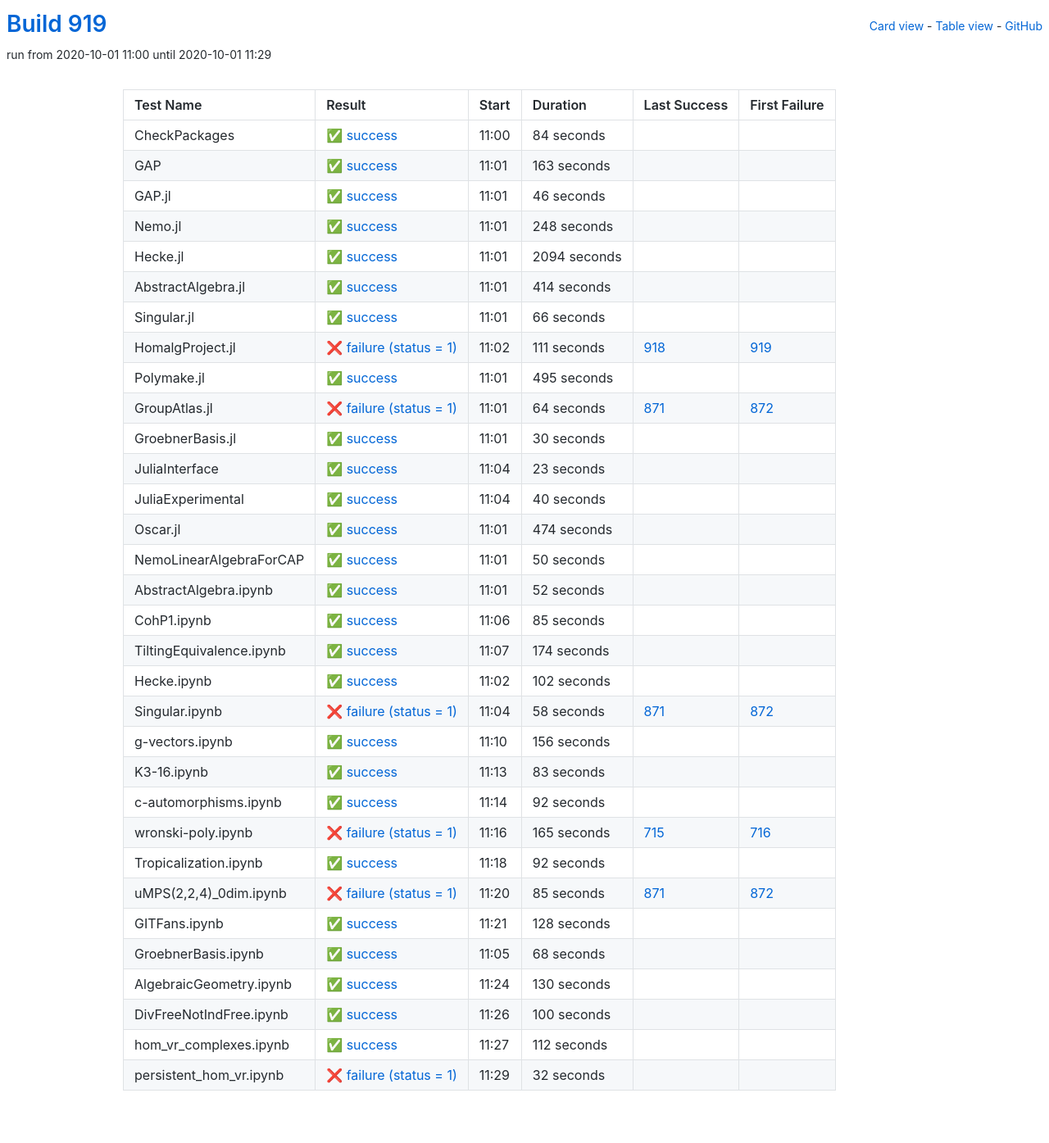
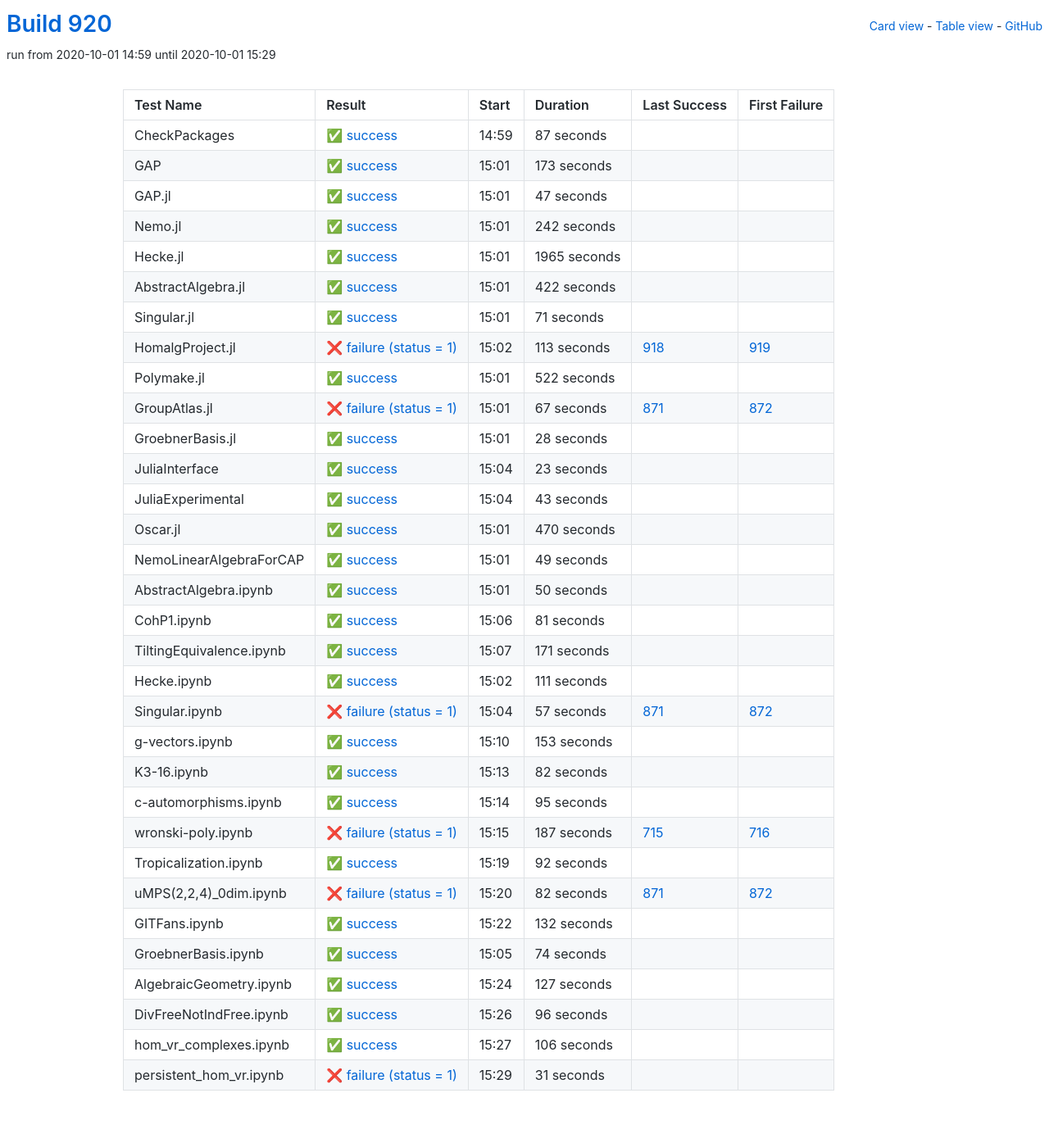
Before and after one commit to oscar-system/oscar-ci-status-stable, a Jekyll site: the page built from table.html, in a window 1280 px wide. Shown: the whole page at 82% size. Built offline with Jekyll 4.4.1, drawn with Linux system fonts in a browser that asks for light colours.

Commit message:
Build #920

```diff
--- a/_data/ci.yml
+++ b/_data/ci.yml
@@ -1,6 +1,6 @@
 ---
-build: 919
-build_url: https://oscarci.mathematik.uni-kl.de/job/oscar-stable/919/
+build: 920
+build_url: https://oscarci.mathematik.uni-kl.de/job/oscar-stable/920/
 job: oscar-stable
 organization: oscar-system
 repo: oscar-ci-status-stable
@@ -8,140 +8,140 @@ repourl: https://github.com/oscar-system/oscar-ci-status-stable
 tests:
 - name: CheckPackages
   id: checkpackages
-  log: https://oscarci.mathematik.uni-kl.de/job/oscar-stable/919/artifact/logs/build-919/CheckPackages.log
-  start: 2020-10-01 11:00
+  log: https://oscarci.mathematik.uni-kl.de/job/oscar-stable/920/artifact/logs/build-920/CheckPackages.log
+  start: 2020-10-01 14:59
   success: true
   exitcode: 0
   status: success
-  duration: 84
+  duration: 87
   last_success: false
   last_success_url:
   first_failure: false
   first_failure_url:
 - name: GAP
   id: gap
-  log: https://oscarci.mathematik.uni-kl.de/job/oscar-stable/919/artifact/logs/build-919/GAP.log
-  start: 2020-10-01 11:01
+  log: https://oscarci.mathematik.uni-kl.de/job/oscar-stable/920/artifact/logs/build-920/GAP.log
+  start: 2020-10-01 15:01
   success: true
   exitcode: 0
   status: success
-  duration: 163
+  duration: 173
   last_success: false
   last_success_url:
   first_failure: false
   first_failure_url:
 - name: GAP.jl
   id: gap-jl
-  log: https://oscarci.mathematik.uni-kl.de/job/oscar-stable/919/artifact/logs/build-919/GAP.jl.log
-  start: 2020-10-01 11:01
+  log: https://oscarci.mathematik.uni-kl.de/job/oscar-stable/920/artifact/logs/build-920/GAP.jl.log
+  start: 2020-10-01 15:01
   success: true
   exitcode: 0
   status: success
-  duration: 46
+  duration: 47
   last_success: false
   last_success_url:
   first_failure: false
   first_failure_url:
 - name: Nemo.jl
   id: nemo-jl
-  log: https://oscarci.mathematik.uni-kl.de/job/oscar-stable/919/artifact/logs/build-919/Nemo.jl.log
-  start: 2020-10-01 11:01
+  log: https://oscarci.mathematik.uni-kl.de/job/oscar-stable/920/artifact/logs/build-920/Nemo.jl.log
+  start: 2020-10-01 15:01
   success: true
   exitcode: 0
   status: success
-  duration: 248
+  duration: 242
   last_success: false
   last_success_url:
   first_failure: false
   first_failure_url:
 - name: Hecke.jl
   id: hecke-jl
-  log: https://oscarci.mathematik.uni-kl.de/job/oscar-stable/919/artifact/logs/build-919/Hecke.jl.log
-  start: 2020-10-01 11:01
+  log: https://oscarci.mathematik.uni-kl.de/job/oscar-stable/920/artifact/logs/build-920/Hecke.jl.log
+  start: 2020-10-01 15:01
   success: true
   exitcode: 0
   status: success
-  duration: 2094
+  duration: 1965
   last_success: false
   last_success_url:
   first_failure: false
   first_failure_url:
 - name: AbstractAlgebra.jl
   id: abstractalgebra-jl
-  log: https://oscarci.mathematik.uni-kl.de/job/oscar-stable/919/artifact/logs/build-919/AbstractAlgebra.jl.log
-  start: 2020-10-01 11:01
+  log: https://oscarci.mathematik.uni-kl.de/job/oscar-stable/920/artifact/logs/build-920/AbstractAlgebra.jl.log
+  start: 2020-10-01 15:01
   success: true
   exitcode: 0
   status: success
-  duration: 414
+  duration: 422
   last_success: false
   last_success_url:
   first_failure: false
   first_failure_url:
 - name: Singular.jl
   id: singular-jl
-  log: https://oscarci.mathematik.uni-kl.de/job/oscar-stable/919/artifact/logs/build-919/Singular.jl.log
-  start: 2020-10-01 11:01
+  log: https://oscarci.mathematik.uni-kl.de/job/oscar-stable/920/artifact/logs/build-920/Singular.jl.log
+  start: 2020-10-01 15:01
   success: true
   exitcode: 0
   status: success
-  duration: 66
+  duration: 71
   last_success: false
   last_success_url:
   first_failure: false
   first_failure_url:
 - name: HomalgProject.jl
   id: homalgproject-jl
-  log: https://oscarci.mathematik.uni-kl.de/job/oscar-stable/919/artifact/logs/build-919/HomalgProject.jl.log
-  start: 2020-10-01 11:02
+  log: https://oscarci.mathematik.uni-kl.de/job/oscar-stable/920/artifact/logs/build-920/HomalgProject.jl.log
+  start: 2020-10-01 15:02
   success: false
   exitcode: 1
   status: failure
-  duration: 111
+  duration: 113
   last_success: 918
   last_success_url: https://oscarci.mathematik.uni-kl.de/job/oscar-stable/918/
   first_failure: 919
   first_failure_url: https://oscarci.mathematik.uni-kl.de/job/oscar-stable/919/
 - name: Polymake.jl
   id: polymake-jl
-  log: https://oscarci.mathematik.uni-kl.de/job/oscar-stable/919/artifact/logs/build-919/Polymake.jl.log
-  start: 2020-10-01 11:01
+  log: https://oscarci.mathematik.uni-kl.de/job/oscar-stable/920/artifact/logs/build-920/Polymake.jl.log
+  start: 2020-10-01 15:01
   success: true
   exitcode: 0
   status: success
-  duration: 495
+  duration: 522
   last_success: false
   last_success_url:
   first_failure: false
   first_failure_url:
 - name: GroupAtlas.jl
   id: groupatlas-jl
-  log: https://oscarci.mathematik.uni-kl.de/job/oscar-stable/919/artifact/logs/build-919/GroupAtlas.jl.log
-  start: 2020-10-01 11:01
+  log: https://oscarci.mathematik.uni-kl.de/job/oscar-stable/920/artifact/logs/build-920/GroupAtlas.jl.log
+  start: 2020-10-01 15:01
   success: false
   exitcode: 1
   status: failure
-  duration: 64
+  duration: 67
   last_success: 871
   last_success_url: https://oscarci.mathematik.uni-kl.de/job/oscar-stable/871/
   first_failure: 872
   first_failure_url: https://oscarci.mathematik.uni-kl.de/job/oscar-stable/872/
 - name: GroebnerBasis.jl
   id: groebnerbasis-jl
-  log: https://oscarci.mathematik.uni-kl.de/job/oscar-stable/919/artifact/logs/build-919/GroebnerBasis.jl.log
-  start: 2020-10-01 11:01
+  log: https://oscarci.mathematik.uni-kl.de/job/oscar-stable/920/artifact/logs/build-920/GroebnerBasis.jl.log
+  start: 2020-10-01 15:01
   success: true
   exitcode: 0
   status: success
-  duration: 30
+  duration: 28
   last_success: false
   last_success_url:
   first_failure: false
   first_failure_url:
 - name: JuliaInterface
   id: juliainterface
-  log: https://oscarci.mathematik.uni-kl.de/job/oscar-stable/919/artifact/logs/build-919/JuliaInterface.log
-  start: 2020-10-01 11:04
+  log: https://oscarci.mathematik.uni-kl.de/job/oscar-stable/920/artifact/logs/build-920/JuliaInterface.log
+  start: 2020-10-01 15:04
   success: true
   exitcode: 0
   status: success
@@ -152,32 +152,44 @@ tests:
   first_failure_url:
 - name: JuliaExperimental
   id: juliaexperimental
-  log: https://oscarci.mathematik.uni-kl.de/job/oscar-stable/919/artifact/logs/build-919/JuliaExperimental.log
-  start: 2020-10-01 11:04
+  log: https://oscarci.mathematik.uni-kl.de/job/oscar-stable/920/artifact/logs/build-920/JuliaExperimental.log
+  start: 2020-10-01 15:04
   success: true
   exitcode: 0
   status: success
-  duration: 40
+  duration: 43
   last_success: false
   last_success_url:
   first_failure: false
   first_failure_url:
 - name: Oscar.jl
   id: oscar-jl
-  log: https://oscarci.mathematik.uni-kl.de/job/oscar-stable/919/artifact/logs/build-919/Oscar.jl.log
-  start: 2020-10-01 11:01
+  log: https://oscarci.mathematik.uni-kl.de/job/oscar-stable/920/artifact/logs/build-920/Oscar.jl.log
+  start: 2020-10-01 15:01
   success: true
   exitcode: 0
   status: success
-  duration: 474
+  duration: 470
   last_success: false
   last_success_url:
   first_failure: false
   first_failure_url:
 - name: NemoLinearAlgebraForCAP
   id: nemolinearalgebraforcap
-  log: https://oscarci.mathematik.uni-kl.de/job/oscar-stable/919/artifact/logs/build-919/NemoLinearAlgebraForCAP.log
-  start: 2020-10-01 11:01
+  log: https://oscarci.mathematik.uni-kl.de/job/oscar-stable/920/artifact/logs/build-920/NemoLinearAlgebraForCAP.log
+  start: 2020-10-01 15:01
+  success: true
+  exitcode: 0
+  status: success
+  duration: 49
+  last_success: false
+  last_success_url:
+  first_failure: false
+  first_failure_url:
+- name: AbstractAlgebra.ipynb
+  id: abstractalgebra-ipynb
+  log: https://oscarci.mathematik.uni-kl.de/job/oscar-stable/920/artifact/logs/build-920/AbstractAlgebra.ipynb.log
+  start: 2020-10-01 15:01
   success: true
   exitcode: 0
   status: success
@@ -186,118 +198,106 @@ tests:
   last_success_url:
   first_failure: false
   first_failure_url:
-- name: AbstractAlgebra.ipynb
-  id: abstractalgebra-ipynb
-  log: https://oscarci.mathematik.uni-kl.de/job/oscar-stable/919/artifact/logs/build-919/AbstractAlgebra.ipynb.log
-  start: 2020-10-01 11:01
+- name: CohP1.ipynb
+  id: cohp1-ipynb
+  log: https://oscarci.mathematik.uni-kl.de/job/oscar-stable/920/artifact/logs/build-920/CohP1.ipynb.log
+  start: 2020-10-01 15:06
   success: true
   exitcode: 0
   status: success
-  duration: 52
-  last_success: false
-  last_success_url:
-  first_failure: false
-  first_failure_url:
-- name: CohP1.ipynb
-  id: cohp1-ipynb
-  log: https://oscarci.mathematik.uni-kl.de/job/oscar-stable/919/artifact/logs/build-919/CohP1.ipynb.log
-  start: 2020-10-01 11:06
-  success: true
-  exitcode: 0
-  status: success
-  duration: 85
+  duration: 81
   last_success: false
   last_success_url:
   first_failure: false
   first_failure_url:
 - name: TiltingEquivalence.ipynb
   id: tiltingequivalence-ipynb
-  log: https://oscarci.mathematik.uni-kl.de/job/oscar-stable/919/artifact/logs/build-919/TiltingEquivalence.ipynb.log
-  start: 2020-10-01 11:07
+  log: https://oscarci.mathematik.uni-kl.de/job/oscar-stable/920/artifact/logs/build-920/TiltingEquivalence.ipynb.log
+  start: 2020-10-01 15:07
   success: true
   exitcode: 0
   status: success
-  duration: 174
+  duration: 171
   last_success: false
   last_success_url:
   first_failure: false
   first_failure_url:
 - name: Hecke.ipynb
   id: hecke-ipynb
-  log: https://oscarci.mathematik.uni-kl.de/job/oscar-stable/919/artifact/logs/build-919/Hecke.ipynb.log
-  start: 2020-10-01 11:02
+  log: https://oscarci.mathematik.uni-kl.de/job/oscar-stable/920/artifact/logs/build-920/Hecke.ipynb.log
+  start: 2020-10-01 15:02
   success: true
   exitcode: 0
   status: success
-  duration: 102
+  duration: 111
   last_success: false
   last_success_url:
   first_failure: false
   first_failure_url:
 - name: Singular.ipynb
   id: singular-ipynb
-  log: https://oscarci.mathematik.uni-kl.de/job/oscar-stable/919/artifact/logs/build-919/Singular.ipynb.log
-  start: 2020-10-01 11:04
+  log: https://oscarci.mathematik.uni-kl.de/job/oscar-stable/920/artifact/logs/build-920/Singular.ipynb.log
+  start: 2020-10-01 15:04
   success: false
   exitcode: 1
   status: failure
-  duration: 58
+  duration: 57
   last_success: 871
   last_success_url: https://oscarci.mathematik.uni-kl.de/job/oscar-stable/871/
   first_failure: 872
   first_failure_url: https://oscarci.mathematik.uni-kl.de/job/oscar-stable/872/
 - name: g-vectors.ipynb
   id: g-vectors-ipynb
-  log: https://oscarci.mathematik.uni-kl.de/job/oscar-stable/919/artifact/logs/build-919/g-vectors.ipynb.log
-  start: 2020-10-01 11:10
+  log: https://oscarci.mathematik.uni-kl.de/job/oscar-stable/920/artifact/logs/build-920/g-vectors.ipynb.log
+  start: 2020-10-01 15:10
   success: true
   exitcode: 0
   status: success
-  duration: 156
+  duration: 153
   last_success: false
   last_success_url:
   first_failure: false
   first_failure_url:
 - name: K3-16.ipynb
   id: k3-16-ipynb
-  log: https://oscarci.mathematik.uni-kl.de/job/oscar-stable/919/artifact/logs/build-919/K3-16.ipynb.log
-  start: 2020-10-01 11:13
+  log: https://oscarci.mathematik.uni-kl.de/job/oscar-stable/920/artifact/logs/build-920/K3-16.ipynb.log
+  start: 2020-10-01 15:13
   success: true
   exitcode: 0
   status: success
-  duration: 83
+  duration: 82
   last_success: false
   last_success_url:
   first_failure: false
   first_failure_url:
 - name: c-automorphisms.ipynb
   id: c-automorphisms-ipynb
-  log: https://oscarci.mathematik.uni-kl.de/job/oscar-stable/919/artifact/logs/build-919/c-automorphisms.ipynb.log
-  start: 2020-10-01 11:14
+  log: https://oscarci.mathematik.uni-kl.de/job/oscar-stable/920/artifact/logs/build-920/c-automorphisms.ipynb.log
+  start: 2020-10-01 15:14
   success: true
   exitcode: 0
   status: success
-  duration: 92
+  duration: 95
   last_success: false
   last_success_url:
   first_failure: false
   first_failure_url:
 - name: wronski-poly.ipynb
   id: wronski-poly-ipynb
-  log: https://oscarci.mathematik.uni-kl.de/job/oscar-stable/919/artifact/logs/build-919/wronski-poly.ipynb.log
-  start: 2020-10-01 11:16
+  log: https://oscarci.mathematik.uni-kl.de/job/oscar-stable/920/artifact/logs/build-920/wronski-poly.ipynb.log
+  start: 2020-10-01 15:15
   success: false
   exitcode: 1
   status: failure
-  duration: 165
+  duration: 187
   last_success: 715
   last_success_url: https://oscarci.mathematik.uni-kl.de/job/oscar-stable/715/
   first_failure: 716
   first_failure_url: https://oscarci.mathematik.uni-kl.de/job/oscar-stable/716/
 - name: Tropicalization.ipynb
   id: tropicalization-ipynb
-  log: https://oscarci.mathematik.uni-kl.de/job/oscar-stable/919/artifact/logs/build-919/Tropicalization.ipynb.log
-  start: 2020-10-01 11:18
+  log: https://oscarci.mathematik.uni-kl.de/job/oscar-stable/920/artifact/logs/build-920/Tropicalization.ipynb.log
+  start: 2020-10-01 15:19
   success: true
   exitcode: 0
   status: success
@@ -308,84 +308,84 @@ tests:
   first_failure_url:
 - name: uMPS(2,2,4)_0dim.ipynb
   id: umps-2-2-4-0dim-ipynb
-  log: https://oscarci.mathematik.uni-kl.de/job/oscar-stable/919/artifact/logs/build-919/uMPS-2-2-4-_0dim.ipynb.log
-  start: 2020-10-01 11:20
+  log: https://oscarci.mathematik.uni-kl.de/job/oscar-stable/920/artifact/logs/build-920/uMPS-2-2-4-_0dim.ipynb.log
+  start: 2020-10-01 15:20
   success: false
   exitcode: 1
   status: failure
-  duration: 85
+  duration: 82
   last_success: 871
   last_success_url: https://oscarci.mathematik.uni-kl.de/job/oscar-stable/871/
   first_failure: 872
   first_failure_url: https://oscarci.mathematik.uni-kl.de/job/oscar-stable/872/
 - name: GITFans.ipynb
   id: gitfans-ipynb
-  log: https://oscarci.mathematik.uni-kl.de/job/oscar-stable/919/artifact/logs/build-919/GITFans.ipynb.log
-  start: 2020-10-01 11:21
+  log: https://oscarci.mathematik.uni-kl.de/job/oscar-stable/920/artifact/logs/build-920/GITFans.ipynb.log
+  start: 2020-10-01 15:22
   success: true
   exitcode: 0
   status: success
-  duration: 128
+  duration: 132
   last_success: false
   last_success_url:
   first_failure: false
   first_failure_url:
 - name: GroebnerBasis.ipynb
   id: groebnerbasis-ipynb
-  log: https://oscarci.mathematik.uni-kl.de/job/oscar-stable/919/artifact/logs/build-919/GroebnerBasis.ipynb.log
-  start: 2020-10-01 11:05
+  log: https://oscarci.mathematik.uni-kl.de/job/oscar-stable/920/artifact/logs/build-920/GroebnerBasis.ipynb.log
+  start: 2020-10-01 15:05
   success: true
   exitcode: 0
   status: success
-  duration: 68
+  duration: 74
   last_success: false
   last_success_url:
   first_failure: false
   first_failure_url:
 - name: AlgebraicGeometry.ipynb
   id: algebraicgeometry-ipynb
-  log: https://oscarci.mathematik.uni-kl.de/job/oscar-stable/919/artifact/logs/build-919/AlgebraicGeometry.ipynb.log
-  start: 2020-10-01 11:24
+  log: https://oscarci.mathematik.uni-kl.de/job/oscar-stable/920/artifact/logs/build-920/AlgebraicGeometry.ipynb.log
+  start: 2020-10-01 15:24
   success: true
   exitcode: 0
   status: success
-  duration: 130
+  duration: 127
   last_success: false
   last_success_url:
   first_failure: false
   first_failure_url:
 - name: DivFreeNotIndFree.ipynb
   id: divfreenotindfree-ipynb
-  log: https://oscarci.mathematik.uni-kl.de/job/oscar-stable/919/artifact/logs/build-919/DivFreeNotIndFree.ipynb.log
-  start: 2020-10-01 11:26
+  log: https://oscarci.mathematik.uni-kl.de/job/oscar-stable/920/artifact/logs/build-920/DivFreeNotIndFree.ipynb.log
+  start: 2020-10-01 15:26
   success: true
   exitcode: 0
   status: success
-  duration: 100
+  duration: 96
   last_success: false
   last_success_url:
   first_failure: false
   first_failure_url:
 - name: hom_vr_complexes.ipynb
   id: hom-vr-complexes-ipynb
-  log: https://oscarci.mathematik.uni-kl.de/job/oscar-stable/919/artifact/logs/build-919/hom_vr_complexes.ipynb.log
-  start: 2020-10-01 11:27
+  log: https://oscarci.mathematik.uni-kl.de/job/oscar-stable/920/artifact/logs/build-920/hom_vr_complexes.ipynb.log
+  start: 2020-10-01 15:27
   success: true
   exitcode: 0
   status: success
-  duration: 112
+  duration: 106
   last_success: false
   last_success_url:
   first_failure: false
   first_failure_url:
 - name: persistent_hom_vr.ipynb
   id: persistent-hom-vr-ipynb
-  log: https://oscarci.mathematik.uni-kl.de/job/oscar-stable/919/artifact/logs/build-919/persistent_hom_vr.ipynb.log
-  start: 2020-10-01 11:29
+  log: https://oscarci.mathematik.uni-kl.de/job/oscar-stable/920/artifact/logs/build-920/persistent_hom_vr.ipynb.log
+  start: 2020-10-01 15:29
   success: false
   exitcode: 1
   status: failure
-  duration: 32
+  duration: 31
   last_success: false
   last_success_url:
   first_failure: false
```
Also changed, not shown: README.md.
